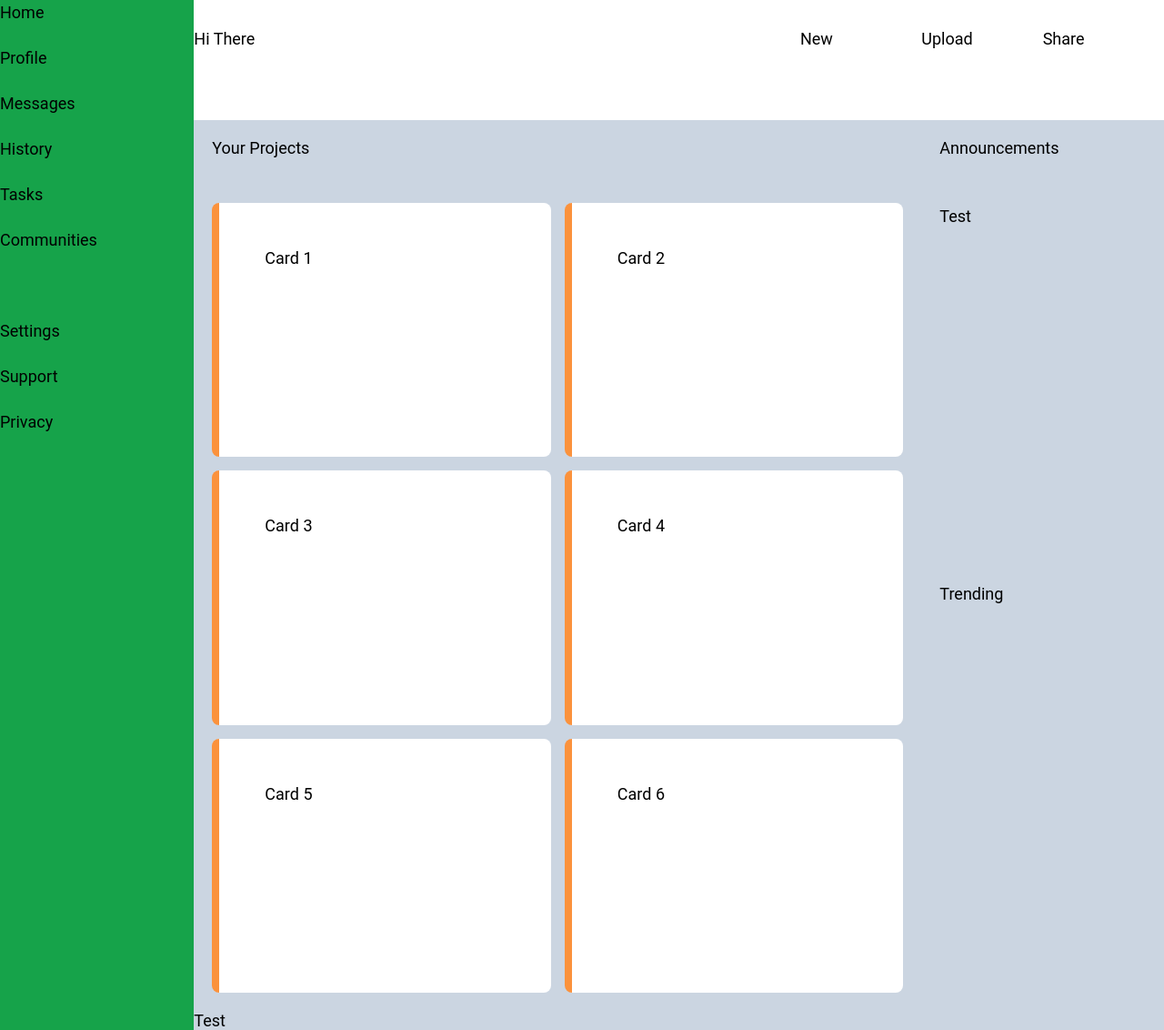
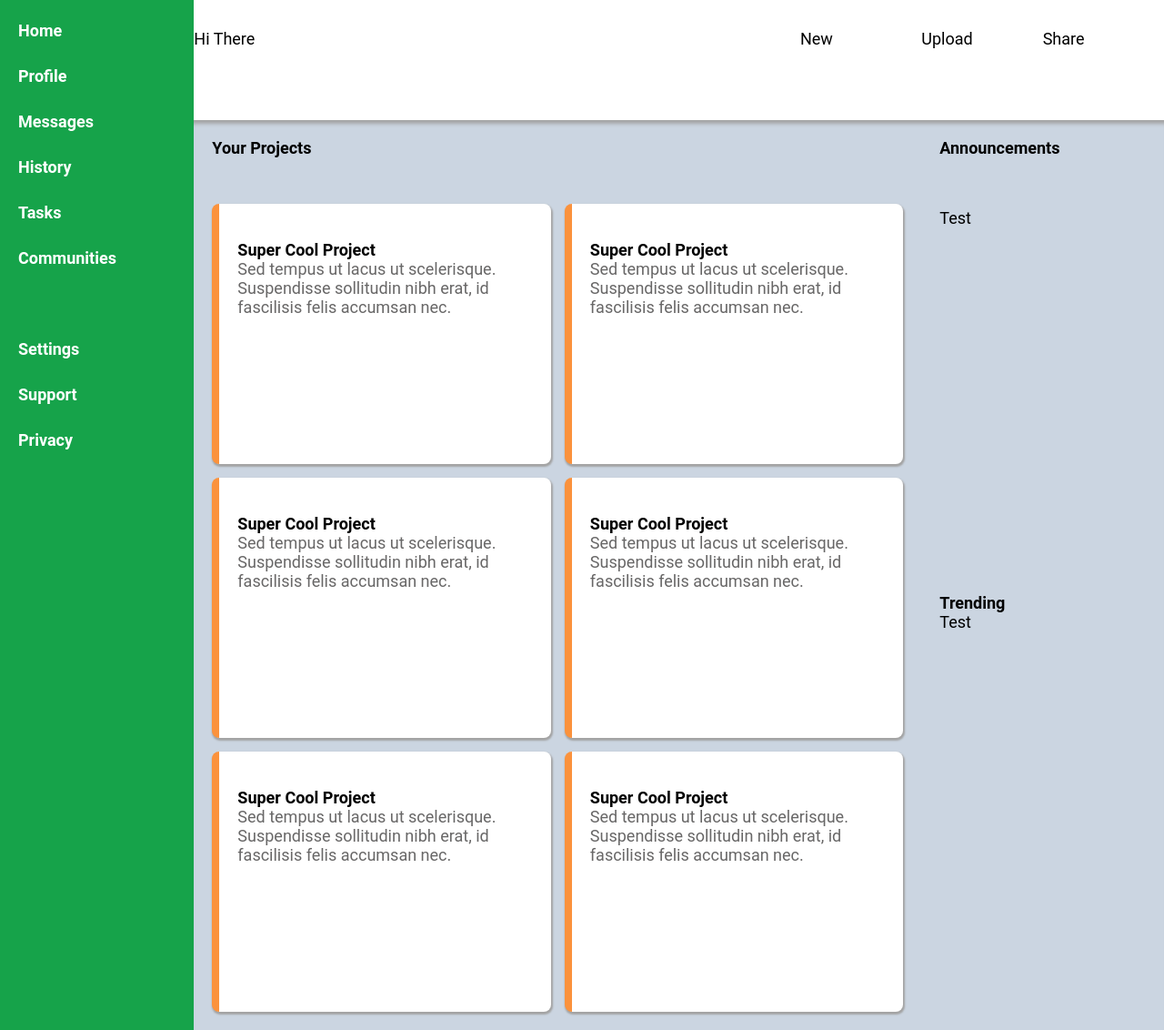
Before and after one commit to julian-s-official/odin-dashboard, a plain HTML site: page index.html in a window 1280 px wide. Shown: the part 68-1200 px from the top of the page at 91% size. Drawn offline with Linux system fonts and the light colour scheme.

Commit message:
Style cards

```diff
--- a/index.html
+++ b/index.html
@@ -36,20 +36,45 @@
 		</div>
 		<div class="main-content">
 			<div class="main-projects">
-				<div>Your Projects</div>
+				<div><strong>Your Projects</strong></div>
 				<div></div>
-				<div class="main-cards">Card 1</div>
-				<div class="main-cards">Card 2</div>
-				<div class="main-cards">Card 3</div>
-				<div class="main-cards">Card 4</div>
-				<div class="main-cards">Card 5</div>
-				<div class="main-cards">Card 6</div>
+				<div class="main-cards"><strong>Super Cool Project</strong>
+					<p>Sed tempus ut lacus ut scelerisque. Suspendisse sollitudin nibh
+						erat, id fascilisis felis accumsan nec.
+					</p>
+				</div>
+				<div class="main-cards"><strong>Super Cool Project</strong>
+					<p>Sed tempus ut lacus ut scelerisque. Suspendisse sollitudin nibh
+						erat, id fascilisis felis accumsan nec.
+					</p>
+				</div>
+				<div class="main-cards"><strong>Super Cool Project</strong>
+					<p>Sed tempus ut lacus ut scelerisque. Suspendisse sollitudin nibh
+						erat, id fascilisis felis accumsan nec.
+					</p>
+				</div>
+				<div class="main-cards"><strong>Super Cool Project</strong>
+					<p>Sed tempus ut lacus ut scelerisque. Suspendisse sollitudin nibh
+						erat, id fascilisis felis accumsan nec.
+					</p>
+				</div>
+				<div class="main-cards"><strong>Super Cool Project</strong>
+					<p>Sed tempus ut lacus ut scelerisque. Suspendisse sollitudin nibh
+						erat, id fascilisis felis accumsan nec.
+					</p>
+				</div>
+				<div class="main-cards"><strong>Super Cool Project</strong>
+					<p>Sed tempus ut lacus ut scelerisque. Suspendisse sollitudin nibh
+						erat, id fascilisis felis accumsan nec.
+					</p>
+				</div>
 			</div>
-			<div class="main-announcements">Announcements
+			<div class="main-announcements"><strong>Announcements</strong>
 				<div class="announcement-box">Test</div>
 			</div>
-			<div class="main-trending">Trending</div>
-			<div class="trending-box">Test</div>
+			<div class="main-trending"><strong>Trending</strong>
+				<div class="trending-box">Test</div>
+			</div>
 		</div>
 
 	</body>
--- a/style.css
+++ b/style.css
@@ -21,6 +21,9 @@ body {
 	display: flex;
 	flex-direction: column;
 	background-color: #16a34a;
+	color: white;
+	font-weight: 700;
+	padding: 20px;
 }
 
 .navigation {
@@ -36,6 +39,7 @@ body {
 	grid-template-columns: 3fr 1fr;
 	grid-template-rows: 1fr 1fr;
 	background-color: #cbd5e1;
+	box-shadow: inset 0 8px 4px -4px #a3a3a3;
 }
 
 .main-projects {
@@ -64,11 +68,16 @@ body {
 
 .main-cards {
 	background-color: #ffffff;
-	padding: 50px;
+	padding: 40px 20px;
 	border-left: solid;
 	border-color: #fb923c;
 	border-left-width: 8px;
 	border-radius: 8px;
+	box-shadow: 1px 2px 2px 1px #a3a3a3;
+}
+
+.main-cards > p {
+	color: rgb(104, 103, 103);
 }
 
 .sidebar-logo {
```
